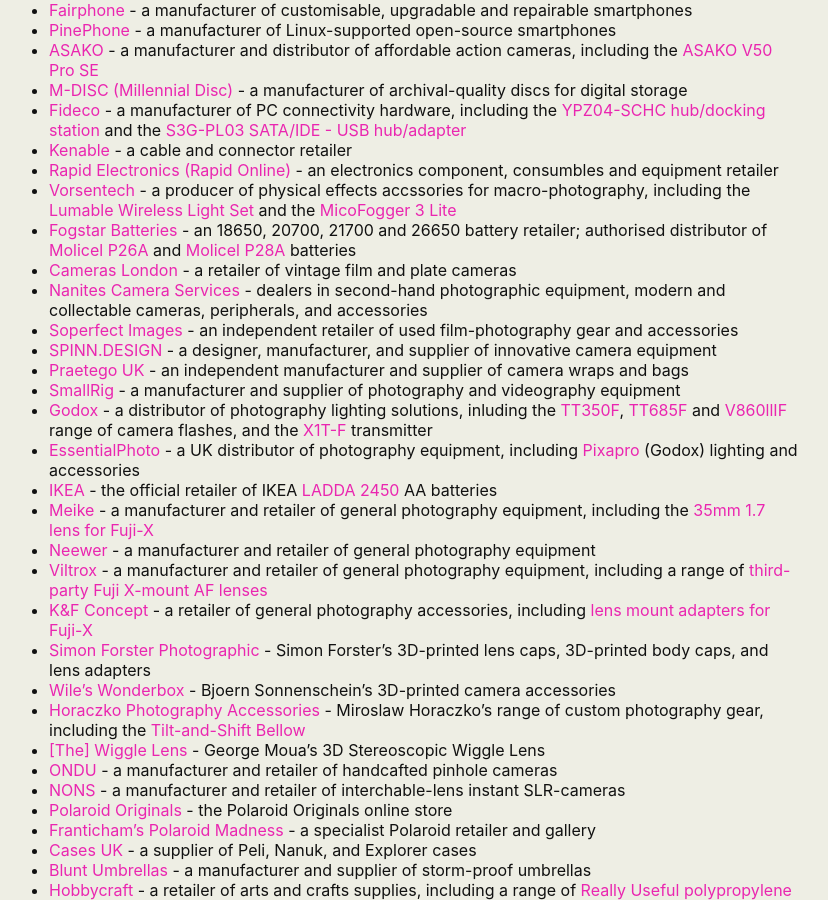
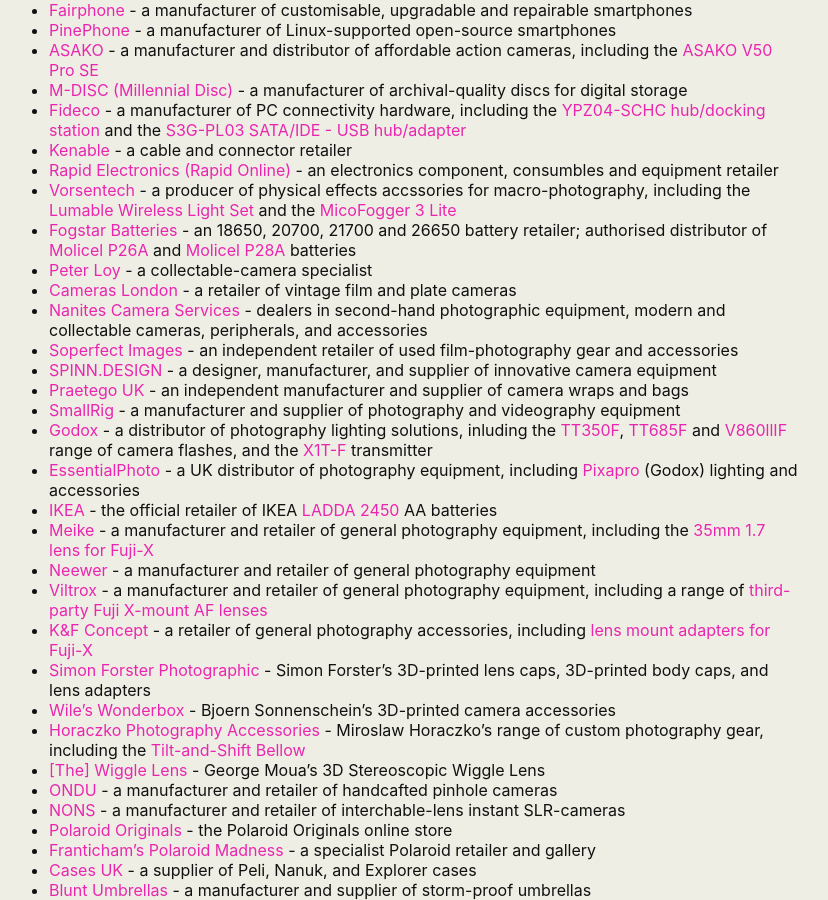
Before and after one commit to martbetz/martbetz.github.io, a Jekyll site: the page built from useful-links.html, in a window 1280 px wide and 900 px high, scrolled down 10840 px. Shown: the whole window, without its empty margins (231-1059 px from the left). Built offline with Jekyll 4.4.1, drawn with Linux system fonts in a browser that asks for light colours.

Commit message:
Update useful-links.html

```diff
--- a/useful-links.html
+++ b/useful-links.html
@@ -571,6 +571,7 @@
 <li><a href="https://www.rapidonline.com">Rapid Electronics (Rapid Online)</a> - an electronics component, consumbles and equipment retailer</li>
 <li><a href="https://vosentech.com/">Vorsentech</a> - a producer of physical effects accssories for macro-photography, including the <a href="https://vosentech.com/index.php/product/lumable-wireless-lights-set/">Lumable Wireless Light Set</a> and the <a href="https://vosentech.com/index.php/product/microfogger-3-lite/">MicoFogger 3 Lite</a>
 <li><a href="https://www.fogstar.co.uk">Fogstar Batteries</a> - an 18650, 20700, 21700 and 26650 battery retailer; authorised distributor of <a href="https://www.fogstar.co.uk/collections/batteries/products/molicel-p26a">Molicel P26A</a> and <a href="https://www.fogstar.co.uk/collections/batteries/products/molicel-p28a-18650-battery">Molicel P28A</a> batteries</li>
+<li><a href="https://www.peterloy.com/">Peter Loy</a> - a collectable-camera specialist</li>
 <li><a href="https://cameraslondon.com/">Cameras London</a> - a retailer of vintage film and plate cameras</li>
 <li><a href="https://www.nanites.co.uk/index.html">Nanites Camera Services</a> - dealers in second-hand photographic equipment,
 modern and collectable cameras, peripherals, and  accessories
```
